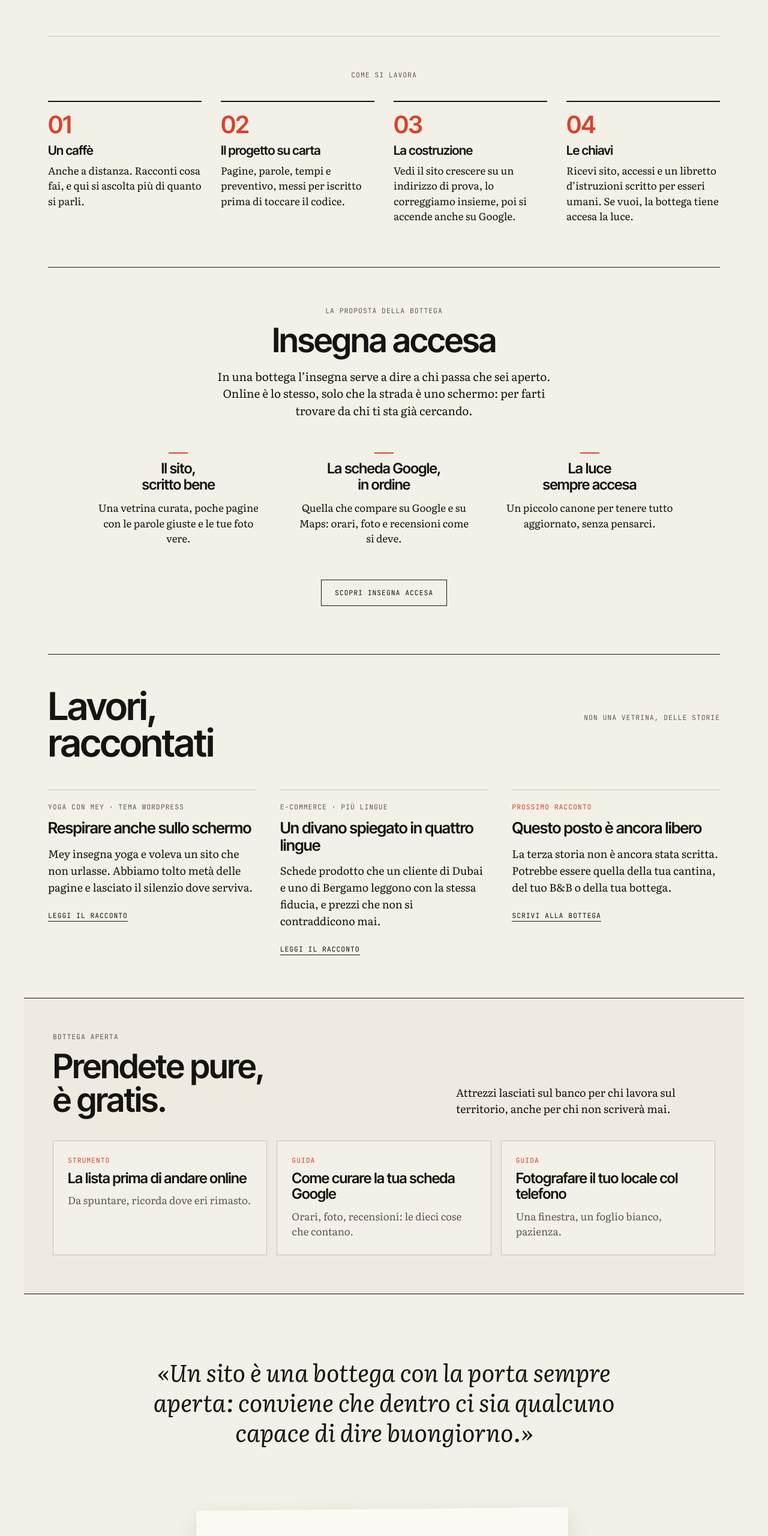
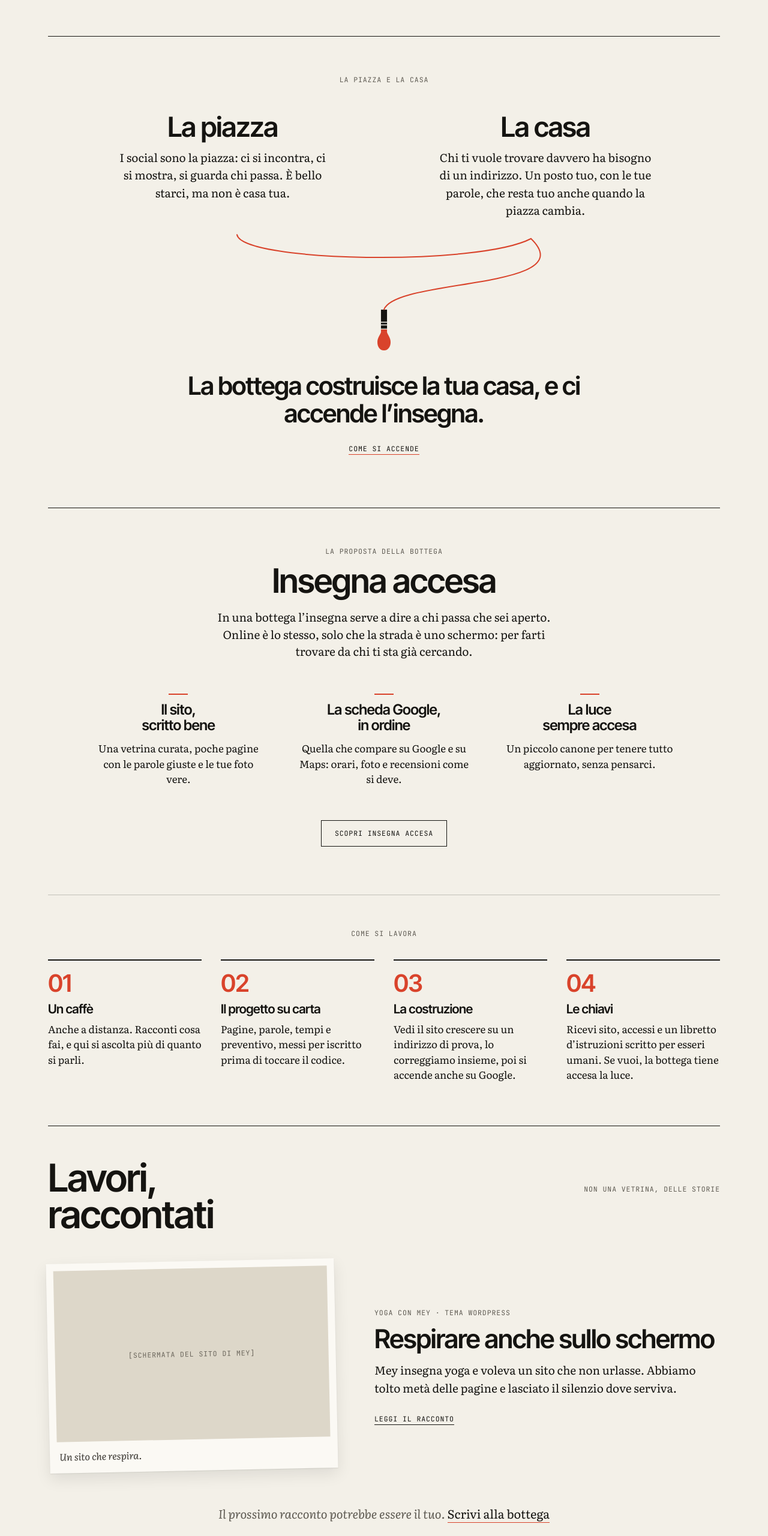
Before and after one commit to sagiambe-code/filo, a plain HTML site: page index.html in a window 1280 px wide. Shown: the part 1037-3597 px from the top of the page at 60% size. Drawn offline with Linux system fonts and the light colour scheme.

Commit message:
Home: La piazza e la casa, nuovo ordine, racconto di Mey in evidenza, WhatsApp
Co-Authored-By: Claude Opus 5.5 <noreply@anthropic.com>
Claude-Session: https://claude.ai/code/session_01Wotqtq5xswzMDJppvZdXev

```diff
--- a/assets/style.css
+++ b/assets/style.css
@@ -20,6 +20,8 @@ a:hover{color:var(--accent)}
 .menubtn:hover{border-color:var(--accent);color:var(--accent)}
 .hnav .navlinks{margin-left:0;justify-content:center;gap:0 28px}
 .mbr{display:none}
+.thread-v{display:none}
+@media (max-width:760px){.thread-h{display:none}.thread-v{display:block}.pc-cols{grid-template-columns:minmax(0,1fr) !important;row-gap:120px !important;padding-bottom:90px !important}}
 @media (max-width:760px){.topbar{flex-wrap:nowrap !important}.open-status{display:none !important}.mbr{display:inline}.sep{display:none}.sign{line-height:1.7}}
 @media (max-width:760px){
 .navlinks{display:none}
--- a/index.html
+++ b/index.html
@@ -124,6 +124,57 @@
 </figure>
 </section>
 
+<section id="piazza" style="border-top: 1px solid var(--ink); padding: 64px 0 88px">
+<p class="m" style="margin: 0 0 48px; color: var(--mute); text-align: center">La piazza e la casa</p>
+<div class="pc-top" style="position: relative; max-width: 980px; margin: 0 auto">
+<svg class="thread-h" viewBox="0 0 100 100" preserveAspectRatio="none" aria-hidden="true" style="position: absolute; inset: 0; width: 100%; height: 100%; overflow: visible; pointer-events: none">
+<path d="M25 62 C 26 76, 66 78, 75 64 C 84 90, 52 84, 50 100" fill="none" stroke="var(--accent)" stroke-width="2" stroke-linecap="round" vector-effect="non-scaling-stroke"></path>
+</svg>
+<svg class="thread-v" viewBox="0 0 100 100" preserveAspectRatio="none" aria-hidden="true" style="position: absolute; inset: 0; width: 100%; height: 100%; overflow: visible; pointer-events: none">
+<path d="M50 29 C 26 33, 74 41, 50 46 M50 87 C 40 92, 60 96, 50 100" fill="none" stroke="var(--accent)" stroke-width="2" stroke-linecap="round" vector-effect="non-scaling-stroke"></path>
+</svg>
+<div class="pc-cols" style="position: relative; display: grid; grid-template-columns: repeat(2, minmax(0, 1fr)); gap: 40px 96px; padding-bottom: 150px; text-align: center">
+<div>
+<h2 class="h" style="margin: 0 0 14px; font-size: clamp(30px, 3.6vw, 46px); line-height: 1; font-weight: 600">La piazza</h2>
+<p style="margin: 0 auto; max-width: 19em; font-size: 19px; line-height: 1.55">I social sono la piazza: ci si incontra, ci si mostra, si guarda chi passa. È bello starci, ma non è casa tua.</p>
+</div>
+<div>
+<h2 class="h" style="margin: 0 0 14px; font-size: clamp(30px, 3.6vw, 46px); line-height: 1; font-weight: 600">La casa</h2>
+<p style="margin: 0 auto; max-width: 19em; font-size: 19px; line-height: 1.55">Chi ti vuole trovare davvero ha bisogno di un indirizzo. Un posto tuo, con le tue parole, che resta tuo anche quando la piazza cambia.</p>
+</div>
+</div>
+</div>
+<div style="display: flex; flex-direction: column; align-items: center; text-align: center">
+<svg viewBox="0 0 24 74" width="22" height="68" aria-hidden="true" style="display: block; overflow: visible"><path class="glass" d="M12 0 C 20 0 24 7 24 15 C 24 23 19 28 17.5 33 L 17.5 38 L 6.5 38 L 6.5 33 C 5 28 0 23 0 15 C 0 7 4 0 12 0 Z" fill="var(--accent)" transform="translate(0 74) scale(1 -1)"></path><rect x="6.5" y="0" width="11" height="34.5" fill="currentColor"></rect><rect x="6.5" y="22" width="11" height="1.6" fill="var(--paper)"></rect><rect x="6.5" y="27" width="11" height="1.6" fill="var(--paper)"></rect></svg>
+<p class="h" style="margin: 36px auto 0; max-width: 16em; font-size: clamp(28px, 3.4vw, 42px); line-height: 1.1; font-weight: 600; letter-spacing: -.03em">La bottega costruisce la tua casa, e ci accende l’insegna.</p>
+<a href="#insegna" class="m" style="margin-top: 28px; border-bottom: 1px solid var(--accent); padding-bottom: 2px">Come si accende</a>
+</div>
+</section>
+
+<section id="insegna" style="border-top: 1px solid var(--ink); padding: 64px 0 80px; text-align: center">
+<p class="m" style="margin: 0 0 14px; color: var(--mute)">La proposta della bottega</p>
+<h2 class="h" style="margin: 0 0 18px; font-size: clamp(34px, 4.4vw, 56px); line-height: 1; font-weight: 600">Insegna accesa</h2>
+<p style="margin: 0 auto 56px; max-width: 30em; font-size: 19px; line-height: 1.5">In una bottega l’insegna serve a dire a chi passa che sei aperto. Online è lo stesso, solo che la strada è uno schermo: per farti trovare da chi ti sta già cercando.</p>
+<div style="display: grid; grid-template-columns: repeat(auto-fit, minmax(220px, 1fr)); gap: 40px 48px; max-width: 980px; margin: 0 auto">
+<div style="display: flex; flex-direction: column; align-items: center; gap: 12px">
+<span aria-hidden="true" style="width: 32px; height: 2px; background: var(--accent)"></span>
+<h3 class="h" style="margin: 0; font-size: 24px; font-weight: 600; line-height: 1.1">Il sito,<br>scritto bene</h3>
+<p style="margin: 0; max-width: 17em; font-size: 17px; line-height: 1.5">Una vetrina curata, poche pagine con le parole giuste e le tue foto vere.</p>
+</div>
+<div style="display: flex; flex-direction: column; align-items: center; gap: 12px">
+<span aria-hidden="true" style="width: 32px; height: 2px; background: var(--accent)"></span>
+<h3 class="h" style="margin: 0; font-size: 24px; font-weight: 600; line-height: 1.1">La scheda Google,<br>in ordine</h3>
+<p style="margin: 0; max-width: 17em; font-size: 17px; line-height: 1.5">Quella che compare su Google e su Maps: orari, foto e recensioni come si deve.</p>
+</div>
+<div style="display: flex; flex-direction: column; align-items: center; gap: 12px">
+<span aria-hidden="true" style="width: 32px; height: 2px; background: var(--accent)"></span>
+<h3 class="h" style="margin: 0; font-size: 24px; font-weight: 600; line-height: 1.1">La luce<br>sempre accesa</h3>
+<p style="margin: 0; max-width: 17em; font-size: 17px; line-height: 1.5">Un piccolo canone per tenere tutto aggiornato, senza pensarci.</p>
+</div>
+</div>
+<a href="insegna-accesa.html" class="btn m" style="margin-top: 56px">Scopri Insegna accesa</a>
+</section>
+
 
 <section style="border-top: 1px solid var(--line); padding: 56px 0 72px">
 <p class="m" style="margin: 0 0 36px; color: var(--mute); text-align: center">Come si lavora</p>
@@ -151,55 +202,25 @@
 </ol>
 </section>
 
-<section id="insegna" style="border-top: 1px solid var(--ink); padding: 64px 0 80px; text-align: center">
-<p class="m" style="margin: 0 0 14px; color: var(--mute)">La proposta della bottega</p>
-<h2 class="h" style="margin: 0 0 18px; font-size: clamp(34px, 4.4vw, 56px); line-height: 1; font-weight: 600">Insegna accesa</h2>
-<p style="margin: 0 auto 56px; max-width: 30em; font-size: 19px; line-height: 1.5">In una bottega l’insegna serve a dire a chi passa che sei aperto. Online è lo stesso, solo che la strada è uno schermo: per farti trovare da chi ti sta già cercando.</p>
-<div style="display: grid; grid-template-columns: repeat(auto-fit, minmax(220px, 1fr)); gap: 40px 48px; max-width: 980px; margin: 0 auto">
-<div style="display: flex; flex-direction: column; align-items: center; gap: 12px">
-<span aria-hidden="true" style="width: 32px; height: 2px; background: var(--accent)"></span>
-<h3 class="h" style="margin: 0; font-size: 24px; font-weight: 600; line-height: 1.1">Il sito,<br>scritto bene</h3>
-<p style="margin: 0; max-width: 17em; font-size: 17px; line-height: 1.5">Una vetrina curata, poche pagine con le parole giuste e le tue foto vere.</p>
-</div>
-<div style="display: flex; flex-direction: column; align-items: center; gap: 12px">
-<span aria-hidden="true" style="width: 32px; height: 2px; background: var(--accent)"></span>
-<h3 class="h" style="margin: 0; font-size: 24px; font-weight: 600; line-height: 1.1">La scheda Google,<br>in ordine</h3>
-<p style="margin: 0; max-width: 17em; font-size: 17px; line-height: 1.5">Quella che compare su Google e su Maps: orari, foto e recensioni come si deve.</p>
-</div>
-<div style="display: flex; flex-direction: column; align-items: center; gap: 12px">
-<span aria-hidden="true" style="width: 32px; height: 2px; background: var(--accent)"></span>
-<h3 class="h" style="margin: 0; font-size: 24px; font-weight: 600; line-height: 1.1">La luce<br>sempre accesa</h3>
-<p style="margin: 0; max-width: 17em; font-size: 17px; line-height: 1.5">Un piccolo canone per tenere tutto aggiornato, senza pensarci.</p>
-</div>
-</div>
-<a href="insegna-accesa.html" class="btn m" style="margin-top: 56px">Scopri Insegna accesa</a>
-</section>
 
 <section id="lavori" style="border-top: 1px solid var(--ink); padding: 56px 0 72px">
 <div style="display: flex; flex-wrap: wrap; justify-content: space-between; align-items: baseline; gap: 16px; margin-bottom: 48px">
 <h2 class="h" style="margin: 0; font-size: clamp(36px, 5vw, 64px); line-height: .95; font-weight: 600">Lavori,<br>raccontati</h2>
 <p class="m" style="margin: 0; color: var(--mute)">Non una vetrina, delle storie</p>
 </div>
-<div style="display: grid; grid-template-columns: repeat(auto-fit, minmax(280px, 1fr)); gap: 40px">
-<article style="border-top: 1px solid var(--line); padding-top: 20px">
+<article style="display: flex; flex-wrap: wrap; gap: 40px 64px; align-items: center">
+<figure style="flex: 1 1 320px; max-width: 480px; margin: 0; background: var(--frame); padding: 12px 12px 0; box-shadow: 0 1px 2px rgba(0,0,0,.08), 0 10px 26px rgba(0,0,0,.09); transform: rotate(-1.2deg)">
+<div style="aspect-ratio: 16 / 10; background: var(--ph); display: flex; align-items: center; justify-content: center"><span class="m" style="color: #6B665C">[Schermata del sito di Mey]</span></div>
+<figcaption style="font-style: italic; font-size: 16px; color: #3A3732; padding: 12px 4px 16px">Un sito che respira.</figcaption>
+</figure>
+<div style="flex: 1 1 360px; min-width: 0">
 <p class="m" style="margin: 0 0 14px; color: var(--mute)">Yoga con Mey · Tema WordPress</p>
-<h3 class="h" style="margin: 0 0 14px; font-size: 26px; line-height: 1.1; font-weight: 600">Respirare anche sullo schermo</h3>
-<p style="margin: 0 0 18px; font-size: 18px; line-height: 1.55">Mey insegna yoga e voleva un sito che non urlasse. Abbiamo tolto metà delle pagine e lasciato il silenzio dove serviva.</p>
+<h3 class="h" style="margin: 0 0 16px; font-size: clamp(30px, 3.4vw, 44px); line-height: 1.02; font-weight: 600">Respirare anche sullo schermo</h3>
+<p style="margin: 0 0 22px; font-size: 19px; line-height: 1.55">Mey insegna yoga e voleva un sito che non urlasse. Abbiamo tolto metà delle pagine e lasciato il silenzio dove serviva.</p>
 <a href="lavori.html#mey" class="m" style="border-bottom: 1px solid currentColor; padding-bottom: 2px">Leggi il racconto</a>
+</div>
 </article>
-<article style="border-top: 1px solid var(--line); padding-top: 20px">
-<p class="m" style="margin: 0 0 14px; color: var(--mute)">E-commerce · Più lingue</p>
-<h3 class="h" style="margin: 0 0 14px; font-size: 26px; line-height: 1.1; font-weight: 600">Un divano spiegato in quattro lingue</h3>
-<p style="margin: 0 0 18px; font-size: 18px; line-height: 1.55">Schede prodotto che un cliente di Dubai e uno di Bergamo leggono con la stessa fiducia, e prezzi che non si contraddicono mai.</p>
-<a href="lavori.html" class="m" style="border-bottom: 1px solid currentColor; padding-bottom: 2px">Leggi il racconto</a>
-</article>
-<article style="border-top: 1px solid var(--line); padding-top: 20px">
-<p class="m" style="margin: 0 0 14px; color: var(--accent)">Prossimo racconto</p>
-<h3 class="h" style="margin: 0 0 14px; font-size: 26px; line-height: 1.1; font-weight: 600">Questo posto è ancora libero</h3>
-<p style="margin: 0 0 18px; font-size: 18px; line-height: 1.55">La terza storia non è ancora stata scritta. Potrebbe essere quella della tua cantina, del tuo B&amp;B o della tua bottega.</p>
-<a href="#scrivimi" class="m" style="border-bottom: 1px solid currentColor; padding-bottom: 2px">Scrivi alla bottega</a>
-</article>
-</div>
+<p style="margin: 56px 0 0; text-align: center; font-style: italic; font-size: 20px; color: var(--mute)">Il prossimo racconto potrebbe essere il tuo. <a href="#scrivimi" style="font-style: normal; border-bottom: 1px solid var(--accent)">Scrivi alla bottega</a></p>
 </section>
 
 <section id="aperta" style="background: var(--card); border-top: 1px solid var(--ink); border-bottom: 1px solid var(--ink); padding: 56px clamp(16px, 4vw, 48px) 64px; margin: 0 calc(-1 * clamp(16px, 4vw, 40px))">
@@ -211,7 +232,7 @@
 </div>
 <p style="margin: 0; max-width: 24em; font-size: 18px; line-height: 1.5">Attrezzi lasciati sul banco per chi lavora sul territorio, anche per chi non scriverà mai.</p>
 </div>
-<div style="display: grid; grid-template-columns: repeat(auto-fit, minmax(260px, 1fr)); gap: 16px">
+<div style="display: grid; grid-template-columns: repeat(auto-fit, minmax(280px, 1fr)); gap: 16px; max-width: 760px">
 <a href="bottega-aperta.html" style="display: flex; flex-direction: column; gap: 10px; background: var(--paper); border: 1px solid var(--line); padding: 24px 24px 26px">
 <span class="m" style="color: var(--accent)">Strumento</span>
 <span class="h" style="font-size: 24px; font-weight: 600; line-height: 1.1">La lista prima di andare online</span>
@@ -221,11 +242,6 @@
 <span class="m" style="color: var(--accent)">Guida</span>
 <span class="h" style="font-size: 24px; font-weight: 600; line-height: 1.1">Come curare la tua scheda Google</span>
 <span style="font-size: 17px; line-height: 1.5; color: var(--mute)">Orari, foto, recensioni: le dieci cose che contano.</span>
-</a>
-<a href="bottega-aperta.html" style="display: flex; flex-direction: column; gap: 10px; background: var(--paper); border: 1px solid var(--line); padding: 24px 24px 26px">
-<span class="m" style="color: var(--accent)">Guida</span>
-<span class="h" style="font-size: 24px; font-weight: 600; line-height: 1.1">Fotografare il tuo locale col telefono</span>
-<span style="font-size: 17px; line-height: 1.5; color: var(--mute)">Una finestra, un foglio bianco, pazienza.</span>
 </a>
 </div>
 </div>
@@ -246,7 +262,7 @@
 <label class="m" style="color: #5E5A52; display: flex; flex-direction: column; gap: 4px">Di cosa si tratta<textarea class="field" name="messaggio" rows="3" style="resize: vertical"></textarea></label>
 <div style="display: flex; flex-wrap: wrap; align-items: center; justify-content: space-between; gap: 16px; margin-top: 8px">
 <button type="button" class="m" style="min-height: 44px; padding: 0 24px; background: #151411; color: #F3F0E8; border: 0; cursor: pointer">Invia</button>
-<span style="font-style: italic; font-size: 17px; color: #3A3732">oppure: <a href="mailto:ciao@filobottega.it" style="color: #151411; border-bottom: 1px solid #D9432B">ciao@filobottega.it</a></span>
+<span style="font-style: italic; font-size: 17px; color: #3A3732">oppure: <a href="mailto:ciao@filobottega.it" style="color: #151411; border-bottom: 1px solid #D9432B">ciao@filobottega.it</a> · <a href="https://wa.me/390000000000?text=Ciao%20Filo%2C%20vorrei%20accendere%20la%20mia%20insegna" style="color: #151411; border-bottom: 1px solid #D9432B">WhatsApp</a></span>
 </div>
 </form>
 </div>
@@ -271,7 +287,7 @@
 </nav>
 <div>
 <p class="m" style="margin: 0 0 8px; color: var(--mute)">Scrivi alla bottega</p>
-<p style="margin: 0; font-size: 17px; line-height: 1.9"><a href="mailto:ciao@filobottega.it" style="border-bottom: 1px solid var(--accent)">ciao@filobottega.it</a><br>Marsala, Sicilia<br>@filobottega</p>
+<p style="margin: 0; font-size: 17px; line-height: 1.9"><a href="mailto:ciao@filobottega.it" style="border-bottom: 1px solid var(--accent)">ciao@filobottega.it</a><br><a href="https://wa.me/390000000000?text=Ciao%20Filo%2C%20vorrei%20accendere%20la%20mia%20insegna" style="border-bottom: 1px solid var(--accent)">WhatsApp · [numero]</a><br>Marsala, Sicilia<br>@filobottega</p>
 </div>
 </div>
 <div style="display: flex; flex-wrap: wrap; justify-content: space-between; gap: 12px 24px; padding-top: 20px; border-top: 1px solid var(--line)">
```
Also changed, not shown: bottega-aperta.html (+3 -15 lines), chi-ce-dietro.html (+1 -1 lines), contatti.html (+6 -2 lines), insegna-accesa.html (+1 -1 lines), lavori.html (+1 -9 lines).
